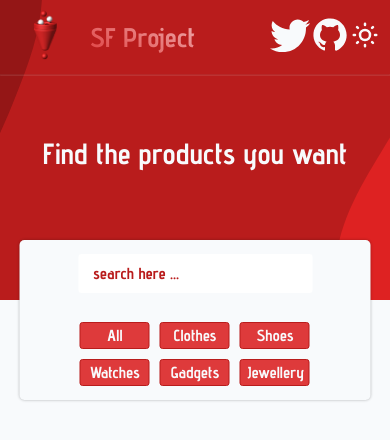
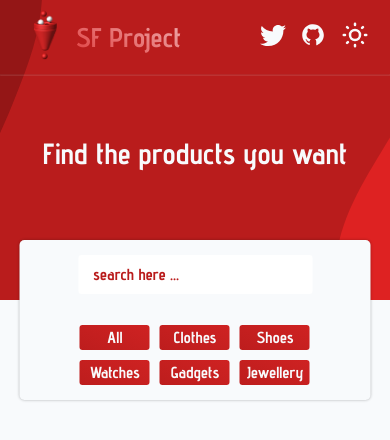
Before and after one commit to alirezashafii/search-filter, a plain HTML site: page index.html in a window 390 px wide. Drawn offline with Linux system fonts and the light colour scheme.

Commit message:
the header section styling was completed by making it responsive

```diff
--- a/styles/style.scss
+++ b/styles/style.scss
@@ -86,6 +86,7 @@ header {
 
     .logo img {
       width: 50px;
+      margin-right: 6px;
     }
   }
 
@@ -99,17 +100,18 @@ header {
     width: 50%;
     display: flex;
     align-items: center;
-    justify-content: space-between;
+    justify-content: flex-start;
   }
 
   .nav-right {
-    width: 100px;
+    width: 110px;
     display: flex;
     align-items: center;
     justify-content: space-between;
 
-    img {
-      width: 40px;
+    .github img,
+    .twitter img {
+      width: 26px;
     }
   }
 
@@ -172,22 +174,27 @@ header {
       flex-wrap: wrap;
       gap: 10px;
 
+      .btn {
+        background: linear-gradient(25deg, #dc2626, #b91c1c, #dc2626);
+        background-size: 400% 400%;
+        transition: all 250ms ease-in-out;
+        animation: gradient 15s ease infinite;
+
+        &:hover,
+        &:active {
+          background: transparent;
+          color: $secondary-color;
+        }
+      }
+
       a {
         display: block;
         width: 70px;
-        background-color: rgba(220, 38, 38, 0.9);
         color: $main-white;
         padding: 3px 6px;
-        border: 1px solid $primary-color;
         border-radius: 3px;
         font-size: 1.6rem;
         font-weight: 700;
-        transition: background-color 200ms ease-in-out;
-
-        &:hover {
-          background-color: transparent;
-          color: $secondary-color;
-        }
       }
     }
   }
```
Also changed, not shown: styles/style.css, 1 other file.
